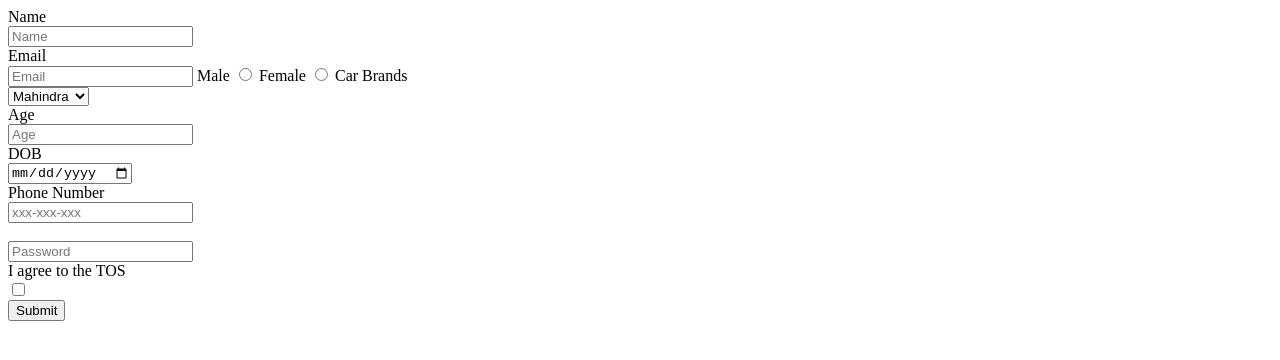
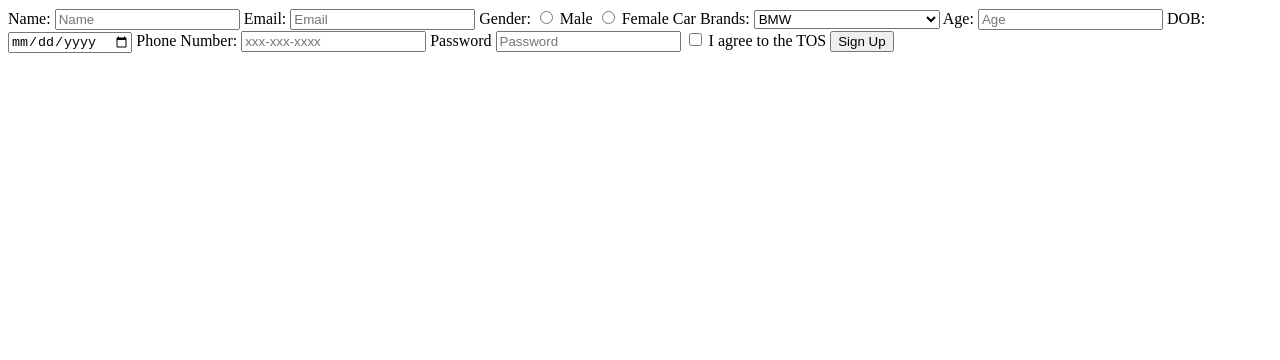
Before and after one commit to acciojob/car-insurance-form-Md-Shahzadah-Sattar, a website: page main.html in a window 1280 px wide. Drawn offline with Linux system fonts and the light colour scheme.

Commit message:
created a submission

```diff
--- a/main.html
+++ b/main.html
@@ -1,5 +1,3 @@
-<!DOCTYPE html>
-
 <html>
 
 <head>
@@ -8,35 +6,45 @@
 
 <body>
 	<!-- the entire body must be written by student -->
-	<form method= "post">
-		<label for="name">Name</label>
-		<br><input type ="text" id="name" required placeholder="Name"></br>
-		<label for="email">Email</label>
-	<br><input type ="email" id="email"  required placeholder="Email">
-	<label for="gender_m">Male</label>
-<input type="radio" id="gender_m" name="gender" value="Male" required>
-<label for="gender_f">Female</label>
-<input type="radio" id="gender_f" name="gender" value="Female" required>
-		 <label for="cars">Car Brands</label>
-  <br>  <select id="cars" required>
-        <!-- Add your options here -->
-	<option>Mahindra</option>
-	<option>Mercedes</option>
-	<option>Tata</option>
-		 </select>
-	<br>	<label for="age">Age</label>
-		<br><input type ="number" id="age" required placeholder="Age"></br>
-	<label for="dob">DOB</label>
-		<br><input type ="date" id="dob" required ></br>
-		<label for="tel">Phone Number</label>
-		<br><input type ="tel" id="tel" placeholder="xxx-xxx-xxx" ></br>
-	<label for="password"></label>
-		<br><input type ="password" id="password" required placeholder="Password"></br>
-	<label for="tos">I agree to the TOS</label>
-		<br><input type ="checkbox" id="tos" required></br>
-		 <button type="submit">Submit</button>
-</form>
-	</form>
+	<form action="#" method="post">
+        <label for="name">Name:</label>
+        <input type="Text" id="name" name="name" placeholder="Name" required>
+
+        <label for="email">Email:</label>
+        <input type="Email" id="email" name="email" placeholder="Email" required>
+
+        <label>Gender:</label>
+        <input type="Radio" id="gender_m" name="gender" required>
+        <label for="gender_m">Male</label>
+        <input type="Radio" id="gender_f" name="gender" required>
+        <label for="gender_f">Female</label>
+
+        <label for="cars">Car Brands:</label>
+        <select id="cars" name="cars" required>
+            <option value="" disabled>--Please choose an option--</option>
+            <option value="bmw">BMW</option>
+            <option value="audi">Audi</option>
+            <option value="mercedes">Mercedes</option>
+        </select>
+
+        <label for="age">Age:</label>
+        <input type="Number" id="age" name="age" placeholder="Age" required>
+
+        <label for="dob">DOB:</label>
+        <input type="Date" id="dob" name="dob" required>
+
+        <label for="tel">Phone Number:</label>
+        <input type="Tel" id="tel" name="tel" pattern="[0-9]{3}-[0-9]{3}-[0-9]{4}" placeholder="xxx-xxx-xxxx">
+
+		<label for="password">Password</label>
+        <input type="Password" id="password" placeholder="Password" required>
+
+        <label for="tos"><input type="checkbox"heckbox" id="tos" name="tos" required>
+    I agree to the TOS</label>
+
+
+        <button type="submit">Sign Up</button>
+    </form>
     <script type="text/javascript" src="./script.js">
 </script>
 
```
